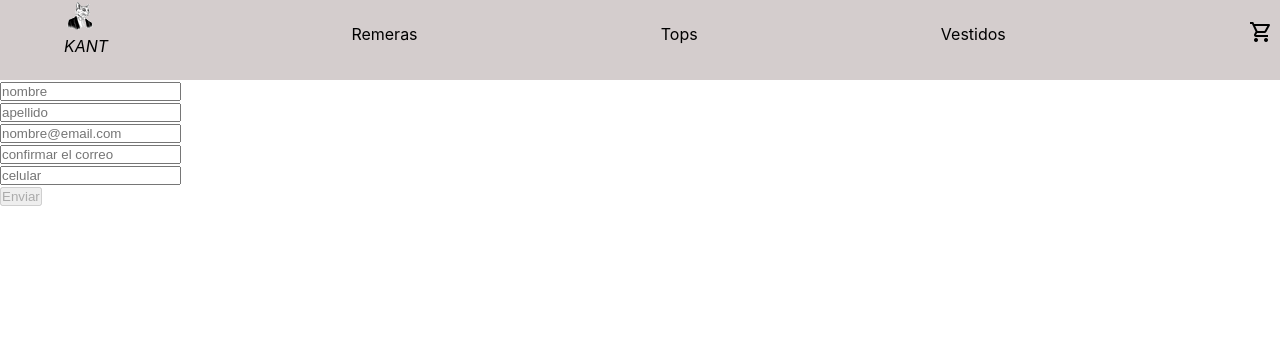
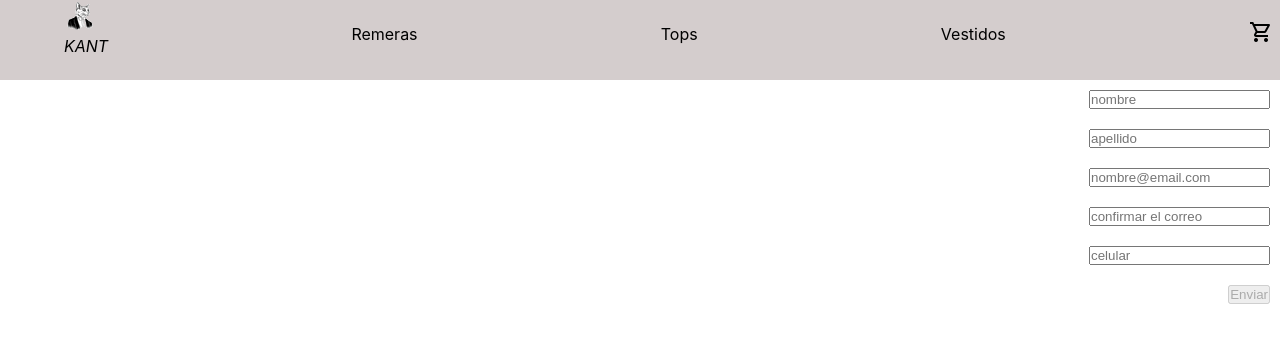
Before and after one commit to RocioFabrykant/Comision45060, a React (Create React App) app: page /checkout in a window 1280 px wide. Shown: the top 342 px of the page. Built offline with nearby package versions, Linux system fonts and the light colour scheme.

Commit message:
cambio en estilo

```diff
--- a/src/App.css
+++ b/src/App.css
@@ -33,7 +33,7 @@ ul{
   padding:20px;
 
 }
-.carrito{
+.checkout{
 display: flex;
 flex-direction: column;
 align-items: flex-end;
--- a/src/components/Cart.jsx
+++ b/src/components/Cart.jsx
@@ -7,7 +7,7 @@ const Cart = () => {
   const {cart,deleteOne,deleteAll,precioTotal} = useContext(CartContext);
   if(cart.length === 0) return( <h1>El carrito está vacío <Link to="/">Ir al HOME</Link></h1>);
   return(
-    <div className='carrito'>
+    <div className='checkout'>
       {cart.map((prod) => (
         <div>
           <img src={prod.img} alt={prod.title} width="80px" />
--- a/src/components/Form.jsx
+++ b/src/components/Form.jsx
@@ -55,7 +55,7 @@ const Form = () => {
 
   return (
     <div>
-      <form action="" onSubmit={enviarDatos}>
+      <form className='checkout' action="" onSubmit={enviarDatos}>
         <input type="text" name="nombre" onChange={handleName} placeholder='nombre' value={name} /><br />
         <input type="text" name="apellido" onChange={handleLastName} placeholder='apellido' value={apellido} /><br />
         <input type="text" name="email" onChange={handleEmail} placeholder='nombre@email.com' value={email} /><br />
```
